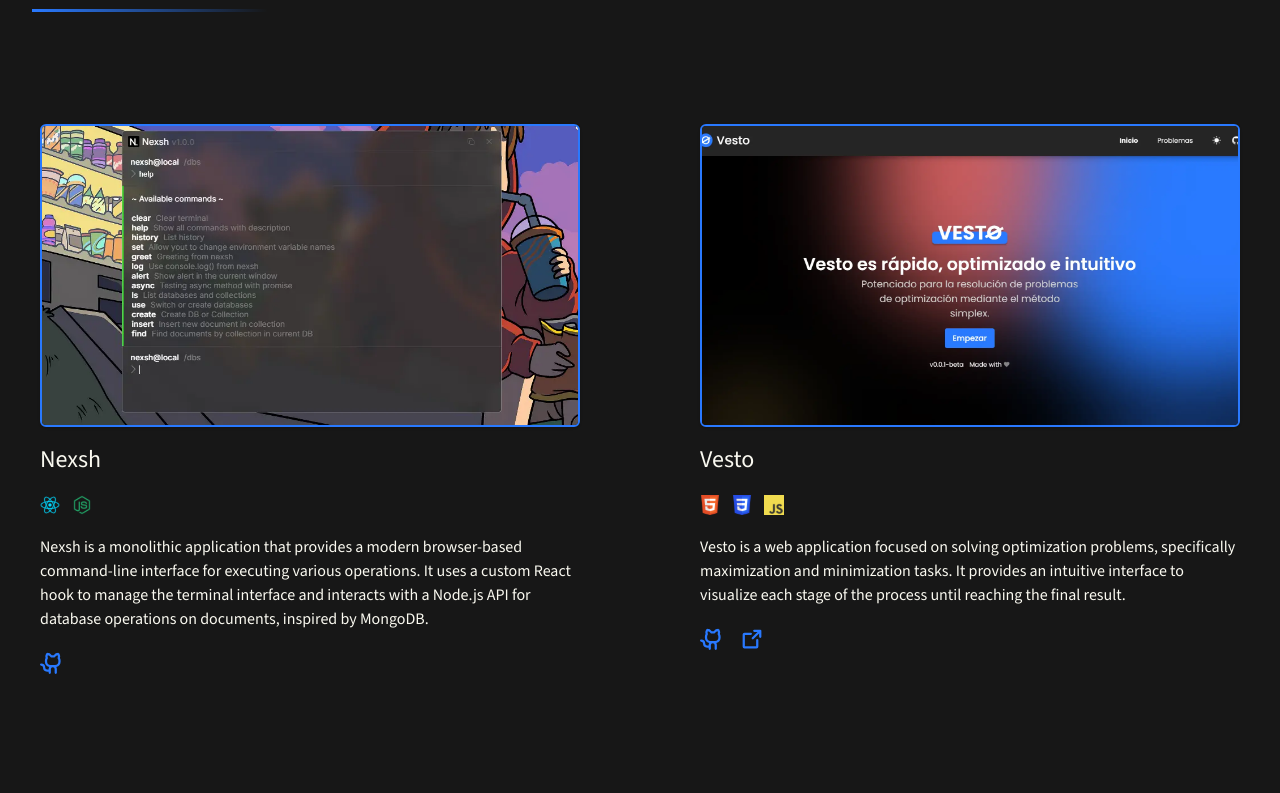
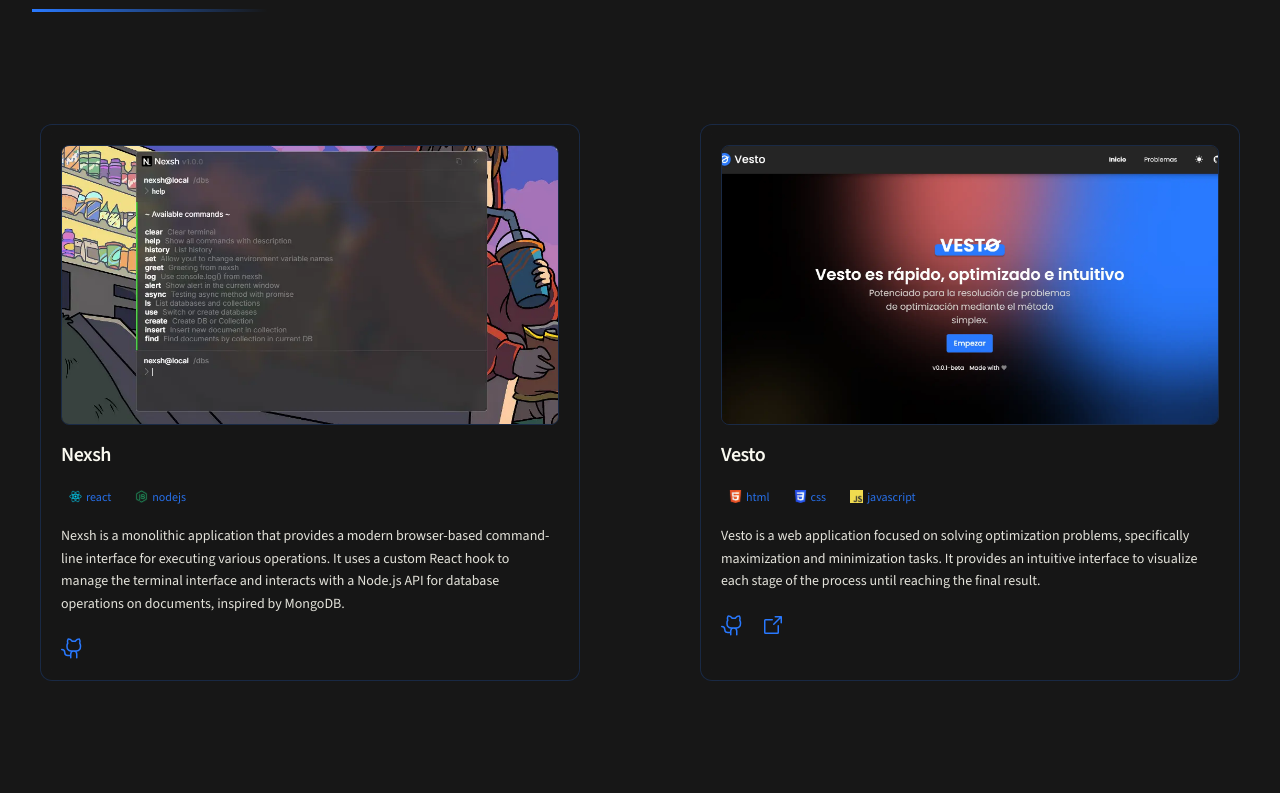
Before and after one commit to yeomfa/personal-portfolio, a Next.js app: page / in a window 1280 px wide. Shown: the part 3844-4637 px from the top of the page. Built offline with nearby package versions, Linux system fonts and the light colour scheme.

Commit message:
Refactor ProjectCard component for improved styling and structure

```diff
--- a/components/common/ProjectCard.tsx
+++ b/components/common/ProjectCard.tsx
@@ -1,6 +1,5 @@
 import Image from 'next/image';
 import Link from 'next/link';
-
 import {
   ArrowSquareOutIcon,
   GithubLogoIcon,
@@ -15,66 +14,94 @@
   technologies?: string[];
 };
 
-const ProjectCard = ({
+export default function ProjectCard({
   title,
   description = '',
   repositoryPath = '',
   liveSitePath = '',
   imagePath = '',
   technologies = [],
-}: Props) => {
+}: Props) {
   return (
-    <article>
+    <article
+      className="
+        group
+        rounded-xl border border-primary/20
+        bg-background/40 backdrop-blur-sm
+        p-5 transition-all
+        hover:border-primary
+        hover:shadow-[0_6px_30px_rgba(0,0,0,0.08)]
+      "
+    >
+      {/* Imagen */}
       {imagePath && (
-        <div className="relative w-full aspect-video overflow-hidden mb-4 border-2 shadow border-primary rounded-md">
+        <div className="relative w-full aspect-video overflow-hidden mb-4 rounded-lg border border-primary/20">
           <Image
             src={imagePath}
             fill
             alt={title}
-            className="object-cover"
+            className="
+              object-cover transition-transform duration-500
+              group-hover:scale-105
+            "
             sizes="(max-width: 768px) 100vw,
-         (max-width: 1280px) 90vw,
-         1200px"
+                   (max-width: 1280px) 90vw,
+                   1200px"
             priority
           />
         </div>
       )}
-      <div className="flex flex-col gap-5">
-        <h3 className="font-medium text-2xl">{title}</h3>
 
+      <div className="flex flex-col gap-4">
+        {/* Title */}
+        <h3 className="font-semibold text-xl tracking-tight">{title}</h3>
+
+        {/* Technologies */}
         {technologies.length > 0 && (
-          <ul className="flex gap-3">
+          <ul className="flex flex-wrap gap-2">
             {technologies.map((tech) => (
-              <li key={tech}>
+              <li
+                key={tech}
+                className="px-2 py-1 rounded-md text-xs font-medium text-primary/90 flex gap-1 justify-center items-center"
+              >
                 <Image
                   src={`/icons/technologies/${tech}.svg`}
-                  width={20}
-                  height={20}
+                  width={13}
+                  height={13}
                   alt={tech}
                 />
+                {tech}
               </li>
             ))}
           </ul>
         )}
 
-        <p>{description}</p>
+        {/* Description */}
+        <p className="text-sm leading-relaxed opacity-90">{description}</p>
 
-        <div className="flex gap-4 text-2xl">
+        {/* Links */}
+        <div className="flex gap-4 text-2xl mt-1">
           {repositoryPath && (
-            <Link href={repositoryPath} className="text-primary" target="blank">
-              <GithubLogoIcon weight="bold" />
+            <Link
+              href={repositoryPath}
+              className="text-primary transition-opacity hover:opacity-70"
+              target="_blank"
+            >
+              <GithubLogoIcon />
             </Link>
           )}
 
           {liveSitePath && (
-            <Link href={liveSitePath} className="text-primary" target="blank">
-              <ArrowSquareOutIcon weight="bold" />
+            <Link
+              href={liveSitePath}
+              className="text-primary transition-opacity hover:opacity-70"
+              target="_blank"
+            >
+              <ArrowSquareOutIcon />
             </Link>
           )}
         </div>
       </div>
     </article>
   );
-};
-
-export default ProjectCard;
+}
```
